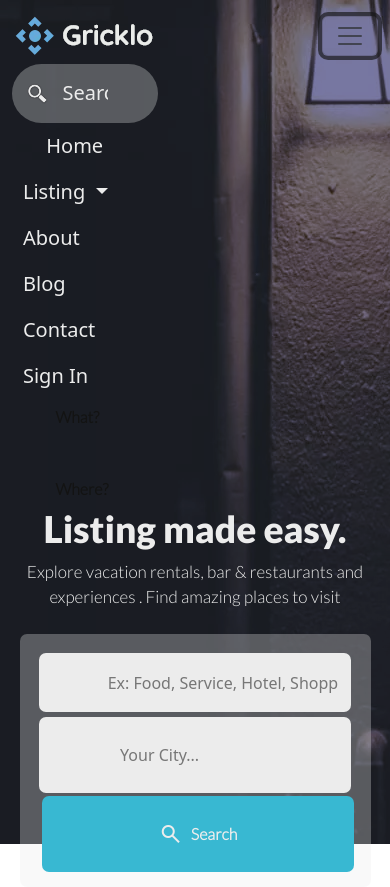
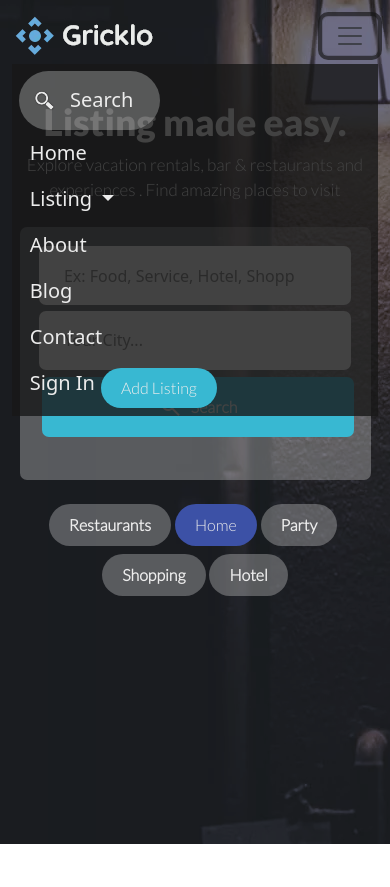
Before and after one commit to kiranashfaq/gricklo, a plain HTML site: page index.html in a window 390 px wide. Both pictures are taken after a click on the button "Toggle navigation". After the commit the page ends 844 px from the top, so only its background shows below. Drawn offline with nearby package versions, Linux system fonts and the light colour scheme.

Commit message:
second commit

```diff
--- a/index.html
+++ b/index.html
@@ -18,7 +18,7 @@
   </head>
   <body>
     <div class="bg-img">
-      <nav class="navbar navbar-expand-lg">
+      <nav class="navbar navbar-expand-lg fixed-top">
         <div class="container-fluid">
           <a class="navbar-brand" href="#"
             ><img src="src/img/logo.png.webp" alt="" class="logo"
@@ -34,10 +34,13 @@
           >
             <span class="navbar-toggler-icon"></span>
           </button>
-          <div class="collapse navbar-collapse" id="navbarSupportedContent">
+          <div
+            class="collapse navbar-collapse div-nav"
+            id="navbarSupportedContent"
+          >
             <ul class="navbar-nav me-auto mb-2 mb-lg-0">
-              <input type="text" placeholder="Search" class="search" />
-              <li class="nav-item ms-4 li">
+              <input type="text" placeholder="Search" class="search me-4" />
+              <li class="nav-item  li">
                 <a class="nav-link" aria-current="page" href="#">Home</a>
               </li>
               <li class="nav-item dropdown">
@@ -71,13 +74,16 @@
                 >
               </li>
             </ul>
+            <div class="text-end d-flex">
               <p class="sign">Sign In</p>
-            <!-- <div class="col-md-1 col-sm-1 col-xs-1"> <a href="#" class="text-white btn btn-sm animated-button thar-three">Register</a> </div> -->
+              <button class="animated-but">Add Listing</button>
+            </div>
           </div>
         </div>
       </nav>
       <br /><br /><br />
-      <h1 class="bg-heading">Listing made easy.</h1>
+      <div>
+        <h1 class="bg-heading mt-2">Listing made easy.</h1>
         <p class="bg-para">
           Explore vacation rentals, bar & restaurants and <br />
           experiences . Find amazing places to visit
@@ -93,11 +99,25 @@
           <input
             type="text"
             placeholder="Your City..."
-          class=" inp-where col-12 col-sm-5"
+            class="inp-where col-12 col-sm-5"
           />
-        <button class="but-search col-12 col-sm-2"><span class="material-symbols-outlined but-s me-2">
-            search
-            </span> Search</button>
+          <button class="but-search col-12 col-sm-2">
+            <span class="material-symbols-outlined but-s me-2"> search </span>
+            Search
+          </button>
+        </div>
+        <br />
+        <div class="button-div ">
+          <div class="div-but1">
+          <button class="but-1">Restaurants</button>
+          <button class="but-2">Home</button>
+          <button class="but-1">Party</button>
+          </div>
+          <div class="div-but2">
+          <button class="but-1">Shopping</button>
+          <button class="but-1">Hotel</button>
+          </div>
+        </div>
       </div>
     </div>
     <script
--- a/src/style.css
+++ b/src/style.css
@@ -18,7 +18,7 @@ body {
   height: 100vh;
   background-blend-mode: multiply;
   filter: saturate(80%) contrast(85%);
-  background-color: rgb(117, 117, 182);
+  background-color: rgb(105, 105, 143);
 }
 .search {
   width: 40%;
@@ -63,9 +63,45 @@ body {
   transition: 0.2s ease;
   color: white;
   transition: 0.2s ease;
+  margin: 0px 10px;
 }
 .sign:hover {
   color: #0dcaf0;
+}
+.animated-but {
+  background-color: #0dcaf0;
+  border: none;
+  border-radius: 50px;
+  font-family: ltao1;
+  color: white;
+  padding: 8px 20px;
+  cursor: pointer;
+  transition: color 0.5s linear;
+  position: relative;
+}
+.animated-but:hover {
+  color: rgb(255, 255, 255) !important;
+}
+.animated-but::before {
+  content: "";
+  position: absolute;
+  left: 0%;
+  top: 0%;
+  width: 100%;
+  height: 100%;
+  background-color: navy;
+  border-radius: 50px;
+  /* z-index: -1; */
+  transition: transform 0.5s;
+  transform-origin: 0 0;
+  transition-timing-function: cubic-bezier(0.5, 1.6, 0.4, 0.7);
+  color: white !important;
+}
+.animated-but::before {
+  transform: scaleX(0);
+}
+.animated-but:hover::before {
+  transform: scaleX(1);
 }
 /* text in img  */
 .bg-heading {
@@ -96,7 +132,7 @@ body {
 }
 .what {
   position: absolute;
-  top: 64.7%;
+  top: 55%;
   z-index: 1;
   left: 23.2%;
   color: black !important;
@@ -118,7 +154,7 @@ body {
 }
 .where {
   position: absolute;
-  top: 64.7%;
+  top: 55%;
   z-index: 1;
   left: 46%;
   color: black !important;
@@ -137,7 +173,7 @@ body {
   outline: none;
 }
 .but-search {
-  /* padding: 15px; */
+  padding: 15px;
   height: 9vh;
   border: none;
   background-color: #0dcaf0;
@@ -150,7 +186,72 @@ body {
   border-radius: 7px;
   margin-left: 1%;
 }
+.button-div {
+  /* margin-left: 30%; */
+  display: flex;
+  justify-content: center;
+}
+.div-but1 {
+  display: flex;
+  justify-content: space-around;
+}
+.div-but2 {
+  display: flex;
+  justify-content: center;
+ margin-left: 1%;
+}
+.but-1 {
+  padding: 9px 20px;
+  background-color: rgba(255, 255, 255, 0.3);
+  color: white;
+  font-family: ltao1;
+  border: none;
+  border-radius: 50px;
+  font-weight: bold;
+  transition: 0.2s ease;
+  margin-right: 1%;
+}
+.but-1:hover {
+  background-color: #2948c5;
+}
+.but-2 {
+  padding: 9px 20px;
+  background-color: #2948c5;
+  color: white;
+  font-family: ltao1;
+  border: none;
+  border-radius: 50px;
+  margin-right: 1%;
+}
 @media screen and (max-width: 768px) {
+  .div-nav {
+    background-color: rgba(6, 6, 5, 0.8);
+    padding: 2%;
+  }
+  .search {
+    width: 40%;
+    border-radius: 50px;
+    background-color: transparent;
+    background-image: url(img/white-search-icon.jpg);
+    background-repeat: no-repeat;
+    background-position-x: 10%;
+    background-position-y: center;
+    background-size: 24px;
+    border: none;
+    background-color: rgba(255, 255, 255, 0.3);
+    padding-right: 25px;
+    padding-left: 50px;
+    color: white;
+    height: 7vh;
+  }
+  .search::placeholder {
+    color: white;
+    font-size: 20px;
+    padding-left: 1%;
+  }
+  .search[type="text"]:focus {
+    outline: none;
+  }
   .nav-link {
     font-size: 20px !important;
     color: white !important;
@@ -162,6 +263,8 @@ body {
     color: white;
     transition: 0.2s ease;
     padding-left: 3%;
+    margin-right: 1.7%;
+    margin-left: 0;
   }
   .bg-heading {
     font-family: ltao;
@@ -186,11 +289,10 @@ body {
     border-radius: 7px;
     display: flex;
     align-items: center;
-    justify-content: space-evenly;
+    justify-content: space-between;
     display: block;
     padding: 5%;
     box-sizing: border-box;
-
   }
   .what {
     position: absolute;
@@ -200,6 +302,8 @@ body {
     color: black !important;
     font-family: ltao1;
     font-weight: bold;
+    display: block;
+    visibility: hidden;
   }
   .where {
     position: absolute;
@@ -209,12 +313,13 @@ body {
     color: black !important;
     font-family: ltao1;
     font-weight: bold;
+    visibility: hidden;
   }
   .inp-what {
     position: relative;
     height: 7vh;
     box-sizing: border-box;
-    padding-left: 22%;
+    padding-left: 8%;
     border-radius: 7px;
     border: none;
   }
@@ -223,12 +328,12 @@ body {
   }
   .inp-where {
     position: relative;
-    height: 9vh;
+    height: 7vh;
     box-sizing: border-box;
-    padding-left: 26%;
+    padding-left: 8%;
     border-radius: 7px;
     border: none;
-    margin-top: 1.5%;
+    margin-top: 1.7%;
     margin-bottom: 1%;
   }
   .inp-where[type="text"]:focus {
@@ -236,7 +341,7 @@ body {
   }
   .but-search {
     /* padding: 15px; */
-    height: 9vh;
+    height: 7vh;
     border: none;
     background-color: #0dcaf0;
     color: white;
@@ -246,6 +351,20 @@ body {
     justify-content: center;
     align-items: center;
     border-radius: 7px;
+    margin-top: 1.5%;
+  }
+  .button-div {
+    margin-left: 0;
+    display: block;
+  }
+  .div-but2 {
+    display: flex;
+    justify-content: center;
+    margin-top: 2%;
+  }
+  .div-but1 {
+    display: flex;
+    justify-content: center;
   }
 }
 /* a.animated-button.thar-three {
```
Lines whose indentation alone changed are shown as unchanged.
